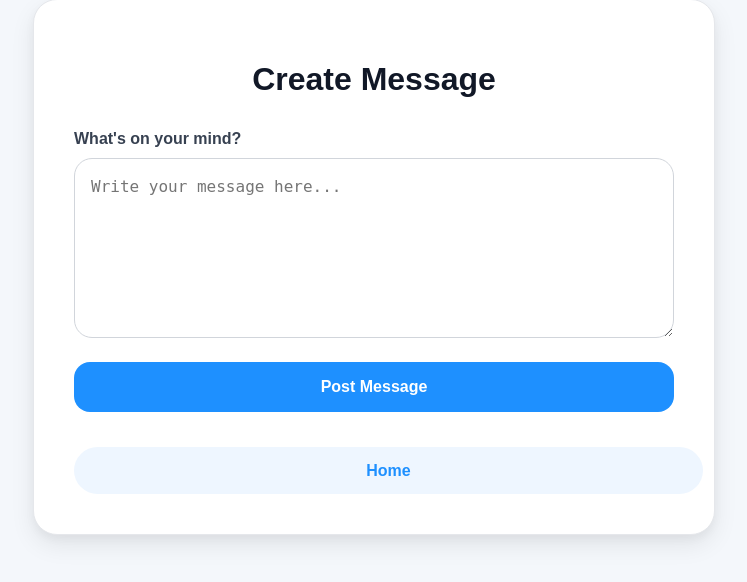
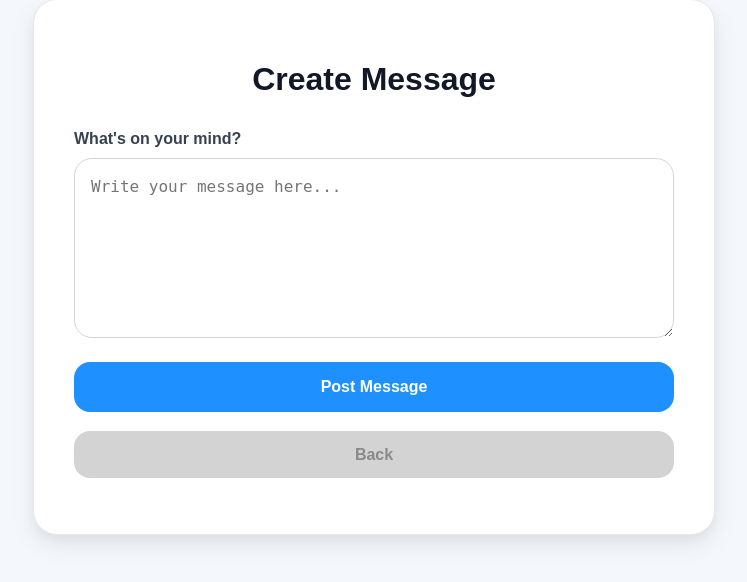
Before and after one commit to jasmineeliu/twitter-clone, a FastAPI app: page /create_message in a window 1280 px wide. Shown: the part 157-739 px from the top of the page, without its empty margins (266-1013 px from the left). Run offline with FastAPI, Linux system fonts and the light colour scheme.

Commit message:
more styling fixes

```diff
--- a/services/web/templates/account_created.html
+++ b/services/web/templates/account_created.html
@@ -53,7 +53,7 @@
     <div class="holder">
         <div class="holder-2">
             <h3>Your account has been created</h3>
-            <a href="/" class="home-btn">Home</a>
+            <a href="/login" class="home-btn">Login</a>
        </div>
     </div>
 {% endblock %}
--- a/services/web/templates/base.html
+++ b/services/web/templates/base.html
@@ -227,7 +227,7 @@
             </div>
         </nav>
 
-        {% if username %}
+        {% if username and not hide_create_button %}
             <div class="floating-create">
                 <a href="/create_message">Create message</a>
             </div>
@@ -237,8 +237,8 @@
 
             {% if tweets %}
             <div class="tweets-container">
+                <section class="tweets-holder">
                 {% block successContent %}{% endblock %}
-                <section class="tweets-holder">
                     <div class="nav-search-box">
                     <form class="nav-search" action="/search" method="get" role="search">
 
--- a/services/web/templates/create_message.html
+++ b/services/web/templates/create_message.html
@@ -130,12 +130,12 @@
 
         margin-top: 1.2rem;
 
-        padding: 0.9rem;
+        padding: 0.9rem 0;
 
-        border-radius: 999px;
+        border-radius: 16px;
 
-        background: #eef6ff;
-        color: #1e90ff;
+        background: #D3d3d3;
+        color: #898989;
 
         text-decoration: none;
         font-weight: 700;
@@ -146,7 +146,7 @@
     }
 
     .home-link:hover {
-        background: #dbeeff;
+        background: #a9a9a9;
         transform: translateY(-1px);
     }
 </style>
@@ -180,11 +180,11 @@
                 class="submit-btn"
             >
 
+            <a href="/" class="home-link">
+                Back
+            </a>
         </form>
 
-        <a href="/" class="home-link">
-            Home
-        </a>
 
     </div>
 
--- a/services/web/templates/created_tweet.html
+++ b/services/web/templates/created_tweet.html
@@ -8,8 +8,8 @@
 
             border-radius: 12px;
 
-            background: #fee2e2;
-            color: #4BB543;
+            background: #acd9a7;
+            color: #34732d;
 
             font-weight: 600;
             text-align: center;
```
Also changed, not shown: services/web/routes.py (+23 -4 lines), services/web/templates/create_account.html (+0 -16 lines).
